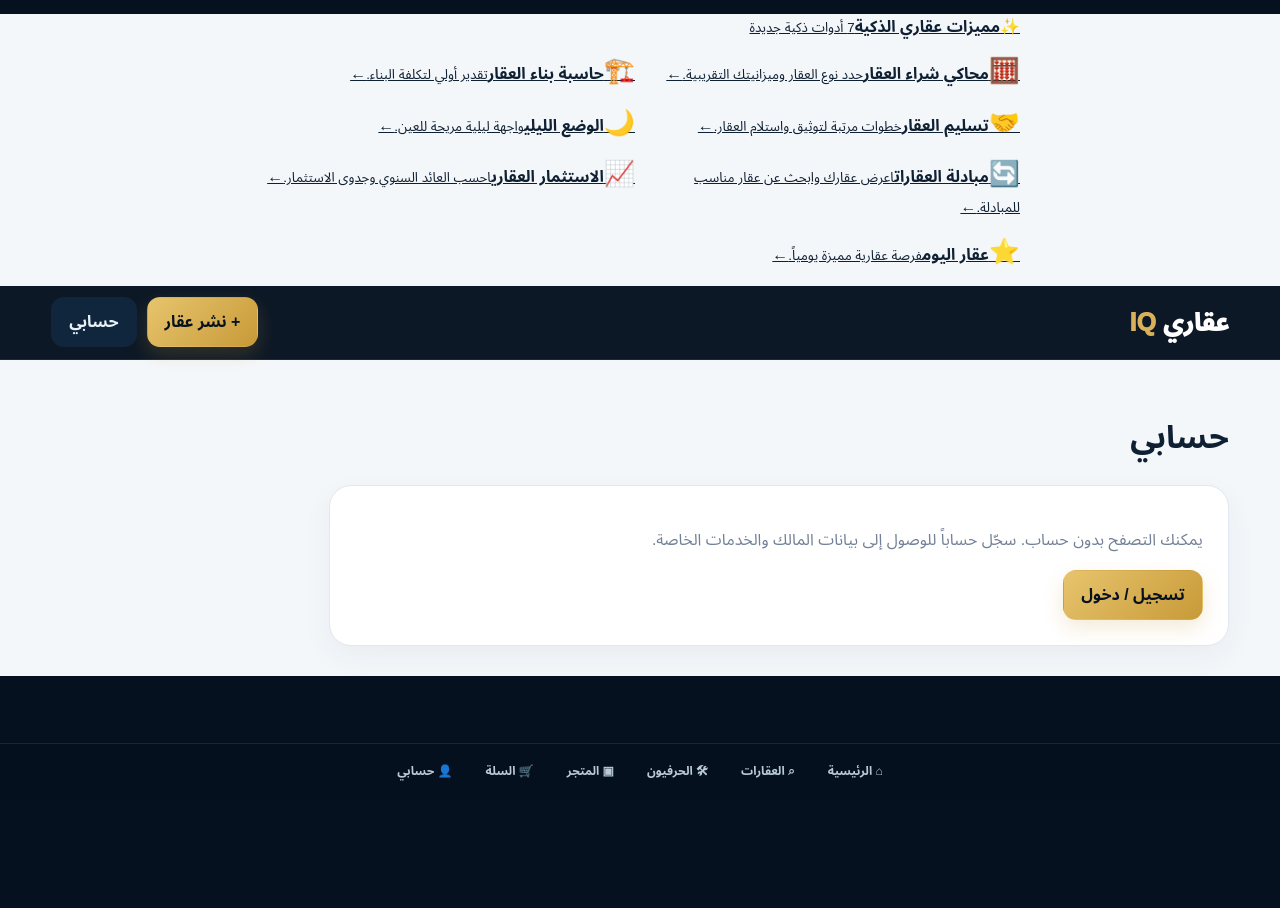
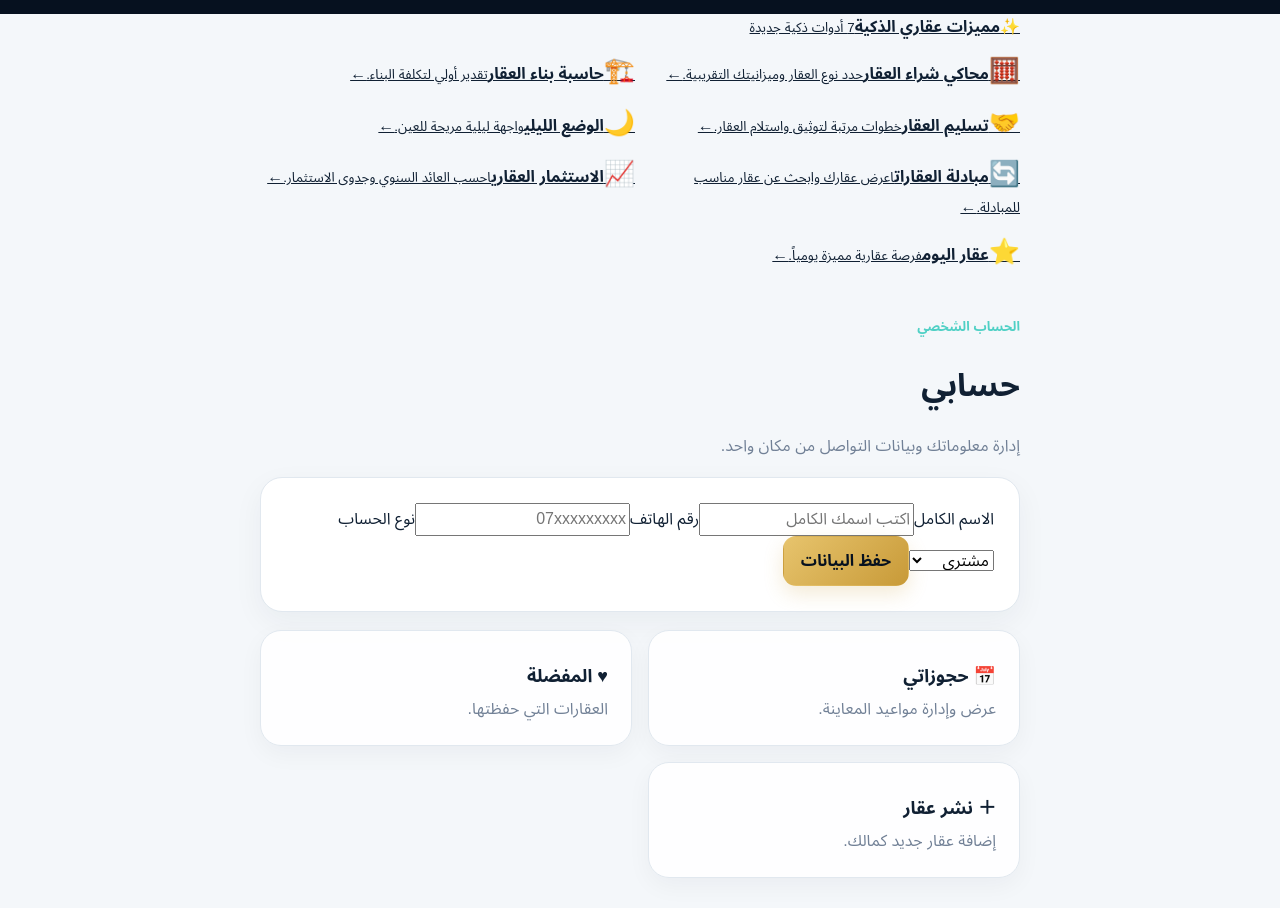
Before and after one commit to mgjb8726-blip/AqariApp, a Next.js app: page /account in a window 1280 px wide. Before the commit the page ends 800 px from the top, so only its background shows below. Built offline with nearby package versions, Linux system fonts and the light colour scheme.

Commit message:
feat: add complete account management page

```diff
--- /dev/null
+++ b/app/account/page.tsx
@@ -0,0 +1,25 @@
+'use client';
+import { useEffect, useState } from 'react';
+import Link from 'next/link';
+
+const KEY='aqari-account';
+export default function AccountPage(){
+ const [name,setName]=useState(''); const [phone,setPhone]=useState(''); const [role,setRole]=useState('مشتري'); const [saved,setSaved]=useState(false);
+ useEffect(()=>{try{const x=JSON.parse(localStorage.getItem(KEY)||'{}');setName(x.name||'');setPhone(x.phone||'');setRole(x.role||'مشتري')}catch{}}
+ ,[]);
+ const save=()=>{localStorage.setItem(KEY,JSON.stringify({name,phone,role}));setSaved(true);setTimeout(()=>setSaved(false),1800)};
+ return <main className="container section" style={{maxWidth:760}}>
+  <div className="eyebrow">الحساب الشخصي</div><h1>حسابي</h1><p className="muted">إدارة معلوماتك وبيانات التواصل من مكان واحد.</p>
+  <section className="form" style={{marginTop:18}}>
+   <label>الاسم الكامل<input value={name} onChange={e=>setName(e.target.value)} placeholder="اكتب اسمك الكامل"/></label>
+   <label>رقم الهاتف<input value={phone} onChange={e=>setPhone(e.target.value)} placeholder="07xxxxxxxxx" inputMode="tel"/></label>
+   <label>نوع الحساب<select value={role} onChange={e=>setRole(e.target.value)}><option>مشتري</option><option>مالك عقار</option></select></label>
+   <button className="goldbtn" onClick={save}>{saved?'✓ تم الحفظ':'حفظ البيانات'}</button>
+  </section>
+  <section className="features" style={{marginTop:18}}>
+   <Link href="/booking" className="feature"><strong>📅 حجوزاتي</strong><span className="muted">عرض وإدارة مواعيد المعاينة.</span></Link>
+   <Link href="/favorites" className="feature"><strong>♥ المفضلة</strong><span className="muted">العقارات التي حفظتها.</span></Link>
+   <Link href="/publish" className="feature"><strong>＋ نشر عقار</strong><span className="muted">إضافة عقار جديد كمالك.</span></Link>
+  </section>
+ </main>;
+}
```
